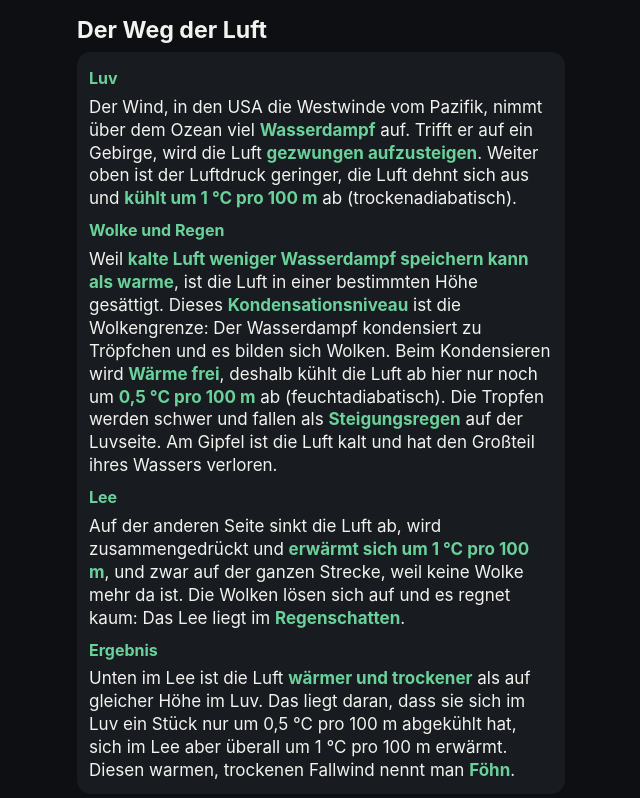
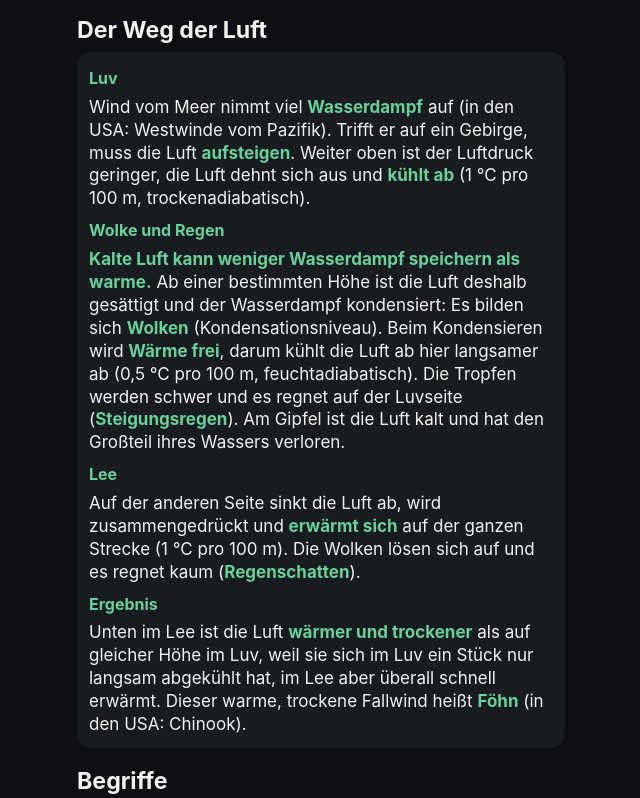
Before and after one commit to Maxi3011-ui/geo-amerika-lernzettel, a plain HTML site: page index.html in a window 1280 px wide. Shown: the part 458-1256 px from the top of the page, without its empty margins (319-959 px from the left). Drawn offline with Linux system fonts and the light colour scheme.

Commit message:
Weg der Luft allgemeiner, Details in Klammern
Co-Authored-By: Claude Opus 5.5 <noreply@anthropic.com>

```diff
--- a/index.html
+++ b/index.html
@@ -149,13 +149,13 @@
     <h2>Der Weg der Luft</h2>
     <div class="card">
       <h3>Luv</h3>
-      <p>Der Wind, in den USA die Westwinde vom Pazifik, nimmt über dem Ozean viel <b>Wasserdampf</b> auf. Trifft er auf ein Gebirge, wird die Luft <b>gezwungen aufzusteigen</b>. Weiter oben ist der Luftdruck geringer, die Luft dehnt sich aus und <b>kühlt um 1 °C pro 100 m</b> ab (trockenadiabatisch).</p>
+      <p>Wind vom Meer nimmt viel <b>Wasserdampf</b> auf (in den USA: Westwinde vom Pazifik). Trifft er auf ein Gebirge, muss die Luft <b>aufsteigen</b>. Weiter oben ist der Luftdruck geringer, die Luft dehnt sich aus und <b>kühlt ab</b> (1 °C pro 100 m, trockenadiabatisch).</p>
       <h3>Wolke und Regen</h3>
-      <p>Weil <b>kalte Luft weniger Wasserdampf speichern kann als warme</b>, ist die Luft in einer bestimmten Höhe gesättigt. Dieses <b>Kondensationsniveau</b> ist die Wolkengrenze: Der Wasserdampf kondensiert zu Tröpfchen und es bilden sich Wolken. Beim Kondensieren wird <b>Wärme frei</b>, deshalb kühlt die Luft ab hier nur noch um <b>0,5 °C pro 100 m</b> ab (feuchtadiabatisch). Die Tropfen werden schwer und fallen als <b>Steigungsregen</b> auf der Luvseite. Am Gipfel ist die Luft kalt und hat den Großteil ihres Wassers verloren.</p>
+      <p><b>Kalte Luft kann weniger Wasserdampf speichern als warme.</b> Ab einer bestimmten Höhe ist die Luft deshalb gesättigt und der Wasserdampf kondensiert: Es bilden sich <b>Wolken</b> (Kondensationsniveau). Beim Kondensieren wird <b>Wärme frei</b>, darum kühlt die Luft ab hier langsamer ab (0,5 °C pro 100 m, feuchtadiabatisch). Die Tropfen werden schwer und es regnet auf der Luvseite (<b>Steigungsregen</b>). Am Gipfel ist die Luft kalt und hat den Großteil ihres Wassers verloren.</p>
       <h3>Lee</h3>
-      <p>Auf der anderen Seite sinkt die Luft ab, wird zusammengedrückt und <b>erwärmt sich um 1 °C pro 100 m</b>, und zwar auf der ganzen Strecke, weil keine Wolke mehr da ist. Die Wolken lösen sich auf und es regnet kaum: Das Lee liegt im <b>Regenschatten</b>.</p>
+      <p>Auf der anderen Seite sinkt die Luft ab, wird zusammengedrückt und <b>erwärmt sich</b> auf der ganzen Strecke (1 °C pro 100 m). Die Wolken lösen sich auf und es regnet kaum (<b>Regenschatten</b>).</p>
       <h3>Ergebnis</h3>
-      <p>Unten im Lee ist die Luft <b>wärmer und trockener</b> als auf gleicher Höhe im Luv. Das liegt daran, dass sie sich im Luv ein Stück nur um 0,5 °C pro 100 m abgekühlt hat, sich im Lee aber überall um 1 °C pro 100 m erwärmt. Diesen warmen, trockenen Fallwind nennt man <b>Föhn</b>.</p>
+      <p>Unten im Lee ist die Luft <b>wärmer und trockener</b> als auf gleicher Höhe im Luv, weil sie sich im Luv ein Stück nur langsam abgekühlt hat, im Lee aber überall schnell erwärmt. Dieser warme, trockene Fallwind heißt <b>Föhn</b> (in den USA: Chinook).</p>
     </div>
 
     <h2>Begriffe</h2>
```
